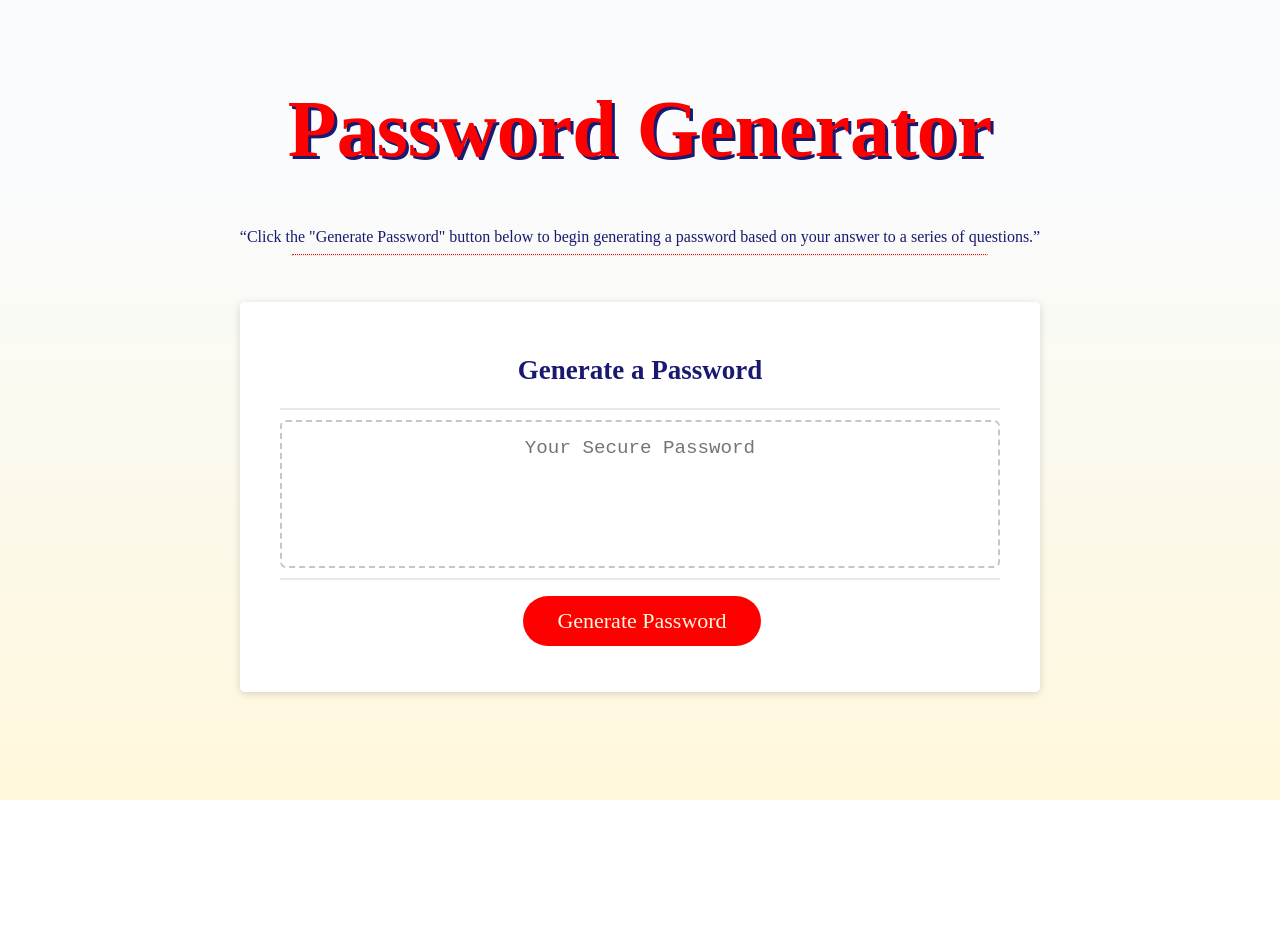
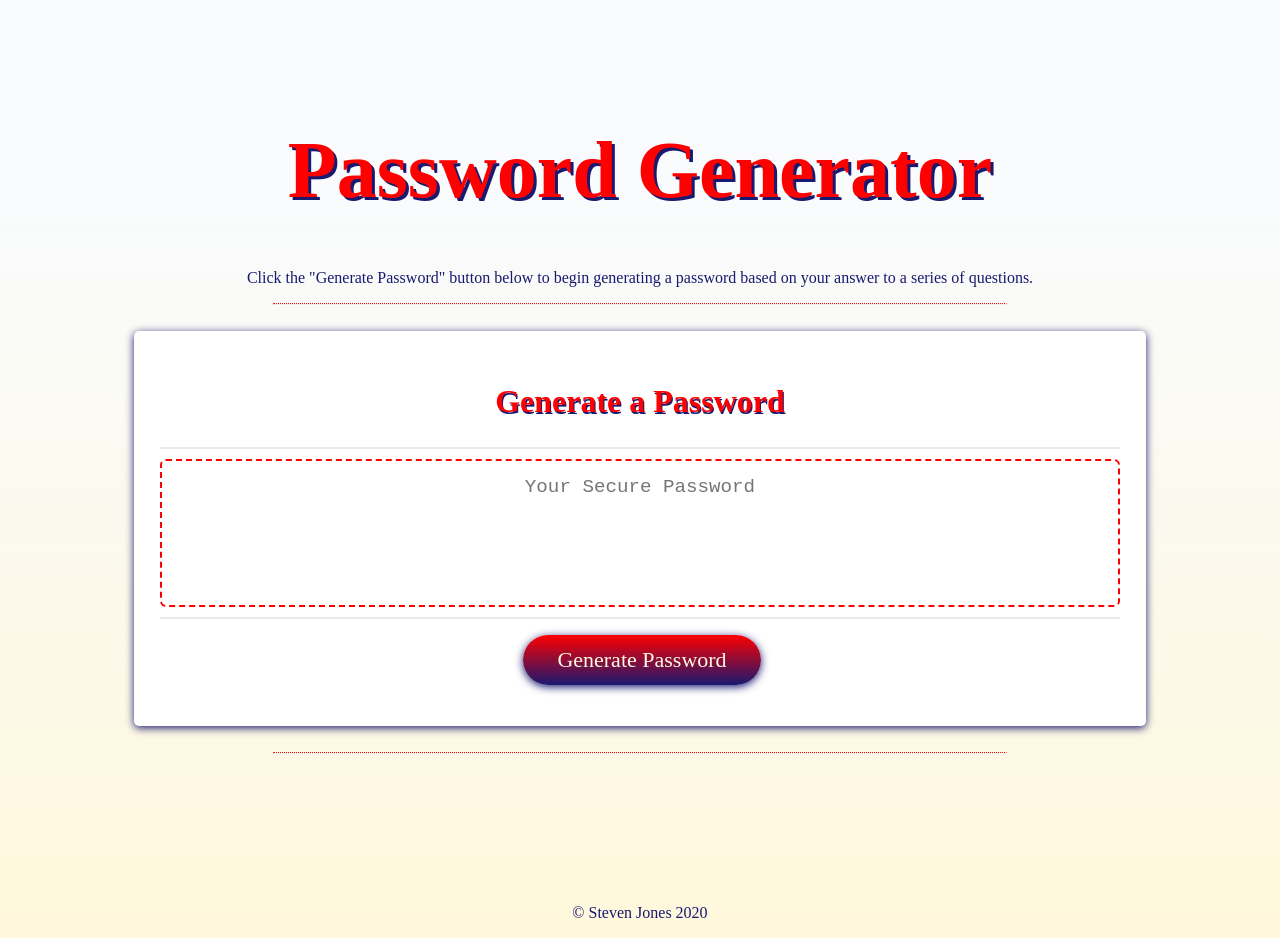
Before and after one commit to StevenSJones/passwordGeneratorThirdEdition, a plain HTML site: page index.html in a window 1280 px wide. Before the commit the page ends 800 px from the top, so only its background shows below. Drawn offline with Linux system fonts and the light colour scheme.

Commit message:
I included a gradient in the background and button. I also placed the entire file in containers and rows and edited the padding and margins so that the file was in the proper format. I made the border dashing red and I moved the copyright to the bottom of the file and removed excess classes and formatting from the html and css files.

```diff
--- a/index.html
+++ b/index.html
@@ -8,21 +8,24 @@
     <link rel="stylesheet" href="style.css" />
   </head>
   <body>
-    <div class="wrapper">
-      <header>
-        <div class="justify-content-center">
-        <h1>Password Generator</h1>
-        <q>Click the "Generate Password" button below to begin generating a password based on your answer to a series of questions.</q>
-        <hr style="color: white; border-top: 1px dotted red; width: 58%;" />
-        <br/>
+    <div class="container">
+      <header class="container">
+        <div class="row">
+          <h1>Password Generator</h1>
+          <p>
+            Click the "Generate Password" button below to begin generating a
+            password based on your answer to a series of questions.
+          </p>
+          <hr style="color: white; border-top: 1px dotted red; width: 58%" />
+          <br />
+        </div>
+      </header>
 
-      </div>
-      </header>
-      <div class="card">
-        <div id = "centerText" class="card-header">
+      <div class="container card">
+        <div class="row card-header">
           <h2>Generate a Password</h2>
         </div>
-        <div class="card-body">
+        <div class="row card-body">
           <textarea
             readonly
             id="password"
@@ -30,12 +33,18 @@
             aria-label="Generated Password"
           ></textarea>
         </div>
-        <div class="card-footer">
+        <div class="row card-footer">
           <button id="generate" class="btn">Generate Password</button>
         </div>
       </div>
+      <br />
+      <hr style="color: white; border-top: 1px dotted red; width: 58%" />
+      <div class="container">
+        <footer class="row">
+          <p>&copy; Steven Jones 2020</p>
+        </footer>
+      </div>
     </div>
-
     <script src="script.js"></script>
   </body>
 </html>
--- a/style.css
+++ b/style.css
@@ -3,61 +3,59 @@
 *::after {
   box-sizing: border-box;
 }
-q{
-  color:midnightblue;
-}
-html,
-body,
-.wrapper {
-  height: 100%;
-  margin: 0;
-  padding: 0;
-  text-align: center;
-}
-h1{
-  color: red;
-  text-shadow: 3px 3px midnightblue;
-  font-size: 80px;
-}
-h2 {
-  color: midnightblue;
-  font-family: Bookman, serif;
-}
-
-#centerText {
-text-align: center;
-}
 
 body {
-  font-family: sans-serif;
+  height: 100%;
   font-family: Bookman, serif;
-  background-color: rgb(255, 248, 220);
   background: linear-gradient(#f9fbfd 20%, rgb(255, 248, 220));
 }
 
-.wrapper {
-  padding-top: 30px;
-  padding-left: 20px;
-  padding-right: 20px;
+html {
+  text-align: center;
+}
+
+p {
+  color: midnightblue;
+}
+
+h1 {
+  color: red;
+  text-shadow: 3px 3px midnightblue;
+  font-size: 5rem;
+}
+
+h2 {
+  color: red;
+  text-shadow: 1px 2px midnightblue;
+  font-size: 2rem;
 }
 
 header {
+  display: block;
   text-align: center;
-  padding: 20px;
-  padding-top: 0px;
-  /* color: hsl(206, 17%, 28%); */
+  padding-top: 5%;
+}
+
+footer {
+  display: block;
+  width: 100%;
+  padding-top: 10%;
+  color: rgb(255, 248, 220);
 }
 
 .card {
   background-color: hsl(0, 0%, 100%);
   border-radius: 5px;
   border-width: 1px;
-  box-shadow: rgba(0, 0, 0, 0.15) 0px 2px 8px 0px;
+  box-shadow: midnightblue 0px 2px 8px 0px;
   color: hsl(206, 17%, 28%);
   font-size: 18px;
-  margin: 0 auto;
-  max-width: 800px;
-  padding: 30px 40px;
+  margin: auto;
+  padding-top: 2%;
+  padding-right: 2%;
+  padding-bottom: 2%;
+  padding-left: 2%;
+  width: 80%;
 }
 
 .card-header::after {
@@ -72,28 +70,28 @@ header {
   min-height: 100px;
 }
 
-.card-footer {
-  text-align: center;
-}
-
 .card-footer::before {
+  display: block;
   content: " ";
-  display: block;
   width: 100%;
   background: #e7e9eb;
   height: 2px;
 }
 
+.card-footer {
+  text-align: center;
+  display: block;
+}
+
 .card-footer::after {
   content: " ";
-  display: block;
   clear: both;
 }
 
 .btn {
   border: none;
   font-family: Bookman, serif;
-  background-color:red;
+  background: linear-gradient(red, midnightblue);
   color: rgb(255, 248, 220);
   border-radius: 25px;
   box-shadow: rgba(0, 0, 0, 0.1) 0px 1px 6px 0px rgba(0, 0, 0, 0.2) 0px 1px 1px
@@ -105,6 +103,7 @@ header {
   padding: 14px 34px;
   text-align: center;
   cursor: pointer;
+  box-shadow: midnightblue 0px 2px 8px 0px;
 }
 
 button[disabled] {
@@ -112,15 +111,10 @@ button[disabled] {
   background: #c0c7cf;
 }
 
-.float-right {
-  float: right;
-}
-
 #password {
   -webkit-appearance: none;
   -moz-appearance: none;
   appearance: none;
-  border: none;
   display: block;
   width: 100%;
   padding-top: 15px;
@@ -131,7 +125,7 @@ button[disabled] {
   text-align: center;
   margin-top: 10px;
   margin-bottom: 10px;
-  border: 2px dashed #c0c7cf;
+  border: 2px dashed red;
   border-radius: 6px;
   resize: none;
   overflow: hidden;
```
